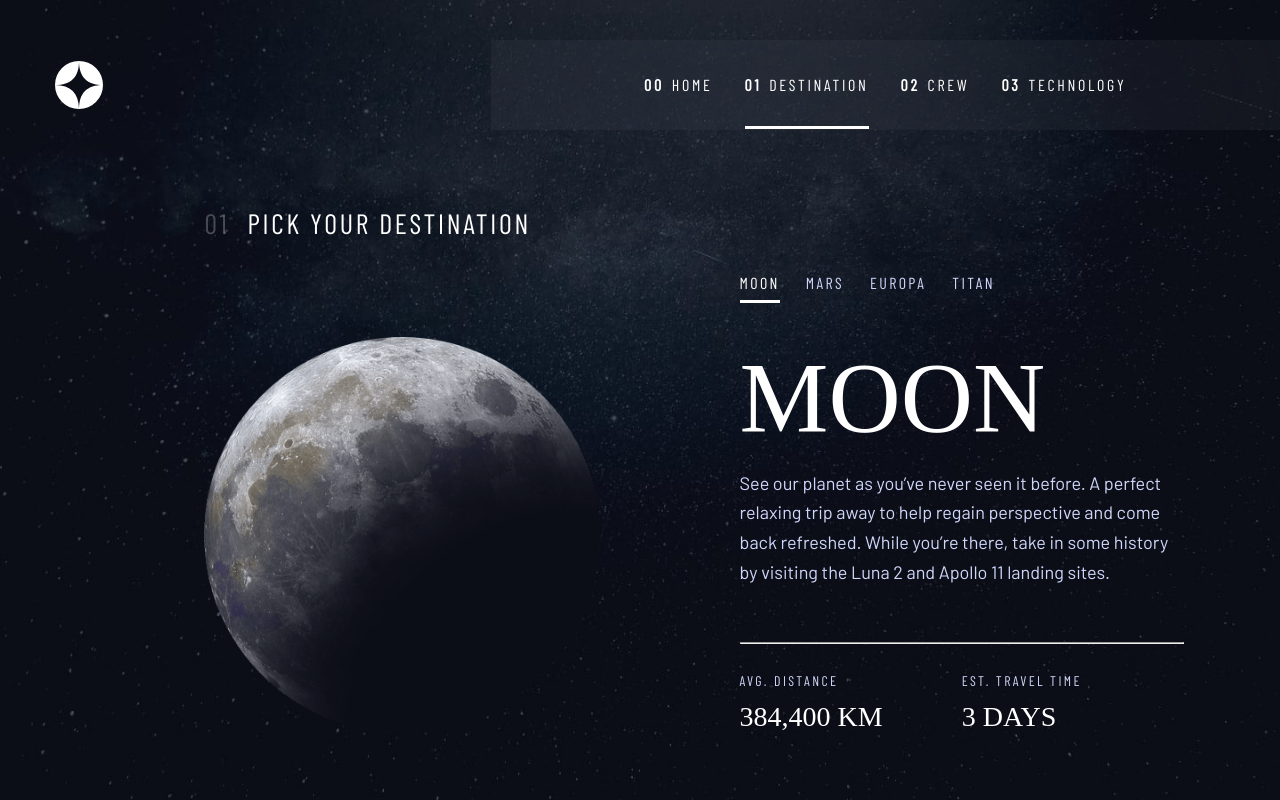
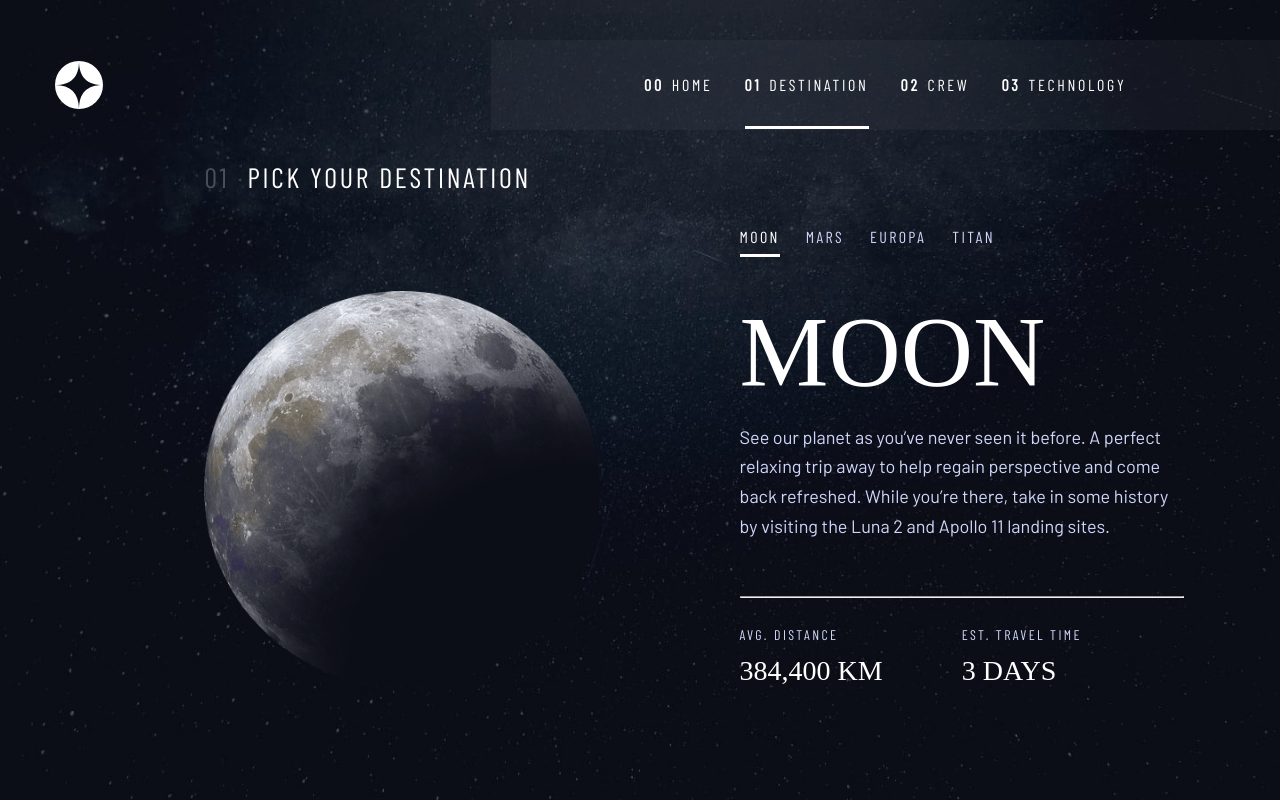
Before and after one commit to MikiW03/SpaceTourismMultiPageWebsite, a Vue app: page /destination in a window 1280 px wide. Built offline with nearby package versions, Linux system fonts and the light colour scheme; a web font is replaced by a local one.

Commit message:
Fix spacing

```diff
--- a/src/components/Destination.vue
+++ b/src/components/Destination.vue
@@ -73,7 +73,7 @@ const data = inject('data') as Ref<Data>
 section {
     display: flex;
     flex-direction: column;
-    margin-top: 24px;
+    margin-block: 24px;
 }
 
 .part1,
@@ -333,4 +333,10 @@ hr {
         margin-right: 5vw;
     }
 }
+
+@media (max-height: 850px) and (min-width: 55rem) {
+    section {
+        margin-top: 30px
+    }
+}
 </style>
--- a/src/components/Home.vue
+++ b/src/components/Home.vue
@@ -31,6 +31,7 @@ section {
     align-items: center;
 
     gap: 81px;
+    margin-top: 48px;
 }
 
 article {
@@ -39,7 +40,7 @@ article {
     align-items: center;
     gap: 16px;
 
-    margin-top: 48px;
+
 }
 
 h5 {
@@ -89,11 +90,12 @@ a:hover {
 
     section {
         gap: 156px;
+        margin-top: 106px;
     }
 
     article {
         gap: 24px;
-        margin-top: 106px;
+
     }
 
     h5 {
@@ -126,7 +128,7 @@ a:hover {
         gap: 396px;
         justify-content: center;
         align-items: flex-end;
-        margin-top: 251px;
+        margin-top: 27.89vh;
         margin-inline: 100px;
     }
 
@@ -165,4 +167,10 @@ a:hover {
         gap: clamp(15px, 7vw, 100px);
     }
 }
+
+@media (max-height: 750px) and (min-width: 35.05rem) {
+    section {
+        margin-top: 50px
+    }
+}
 </style>
```
